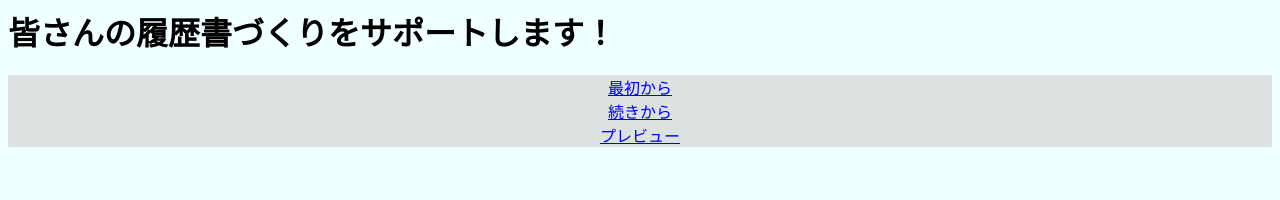
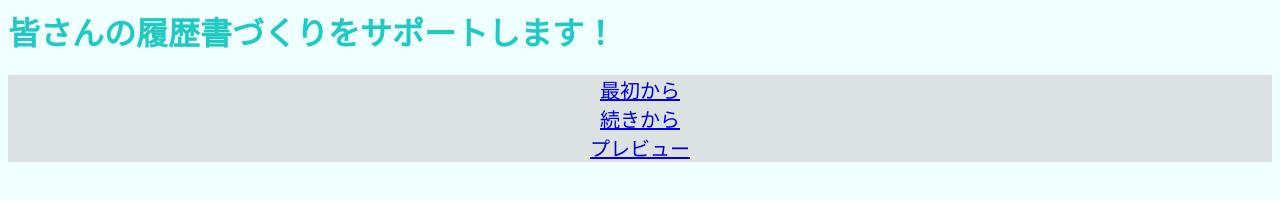
Before and after one commit to uzura22/TridentCV_practice, a plain HTML site: page hp.html in a window 1280 px wide. Drawn offline with Linux system fonts and the light colour scheme.

Commit message:
見出しの色変えた、画像追加した

```diff
--- a/hp.html
+++ b/hp.html
@@ -7,7 +7,8 @@
   </head>
   <body>
     <div>
-      <h1>皆さんの履歴書づくりをサポートします！</h1>
+      <!-- <img src="patora/patora10.png" alt="パトラ" title="パトラ" /> -->
+      <h1 class="midashi">皆さんの履歴書づくりをサポートします！</h1>
     </div>
 
     <div class="link">
--- a/main.css
+++ b/main.css
@@ -1,14 +1,23 @@
 html {
   background-color: azure;
+}
+
+.midashi {
+  color: rgba(13, 196, 187, 0.918);
 }
 
 .link {
   background-color: rgb(219, 226, 225);
   display: flex;
-  /* column
-フレックスコンテナの主軸は上から下になります。正確に言うと現在のブロック軸の方向と同じになります。 */
   flex-direction: column;
+  /* 「flex-direction」プロパティは、flexコンテナの主軸の方向を設定することにより、flexアイテムがflexコンテナでどのように配置されるか明示します。方向は2種類で、横列の水平、縦列の垂直に配置できます。 */
+  /* flex-direction: column; 上から下へ垂直方向に配置。 */
+  /* https://coliss.com/articles/build-websites/operation/css/css3-flexbox-properties-by-scotch.html */
   align-items: center;
+}
+
+a {
+  font-size: 20px;
 }
 
 /* .saisyo_button {
```
Also changed, not shown: patora/patora1.png (added), patora/patora10.png (added), patora/patora11.png (added), patora/patora12.png (added), patora/patora2.png (added), patora/patora3.png (added), patora/patora4.png (added), patora/patora5.png (added), patora/patora6.png (added), patora/patora7.png (added), patora/patora8.png (added), patora/patora9.png (added).
